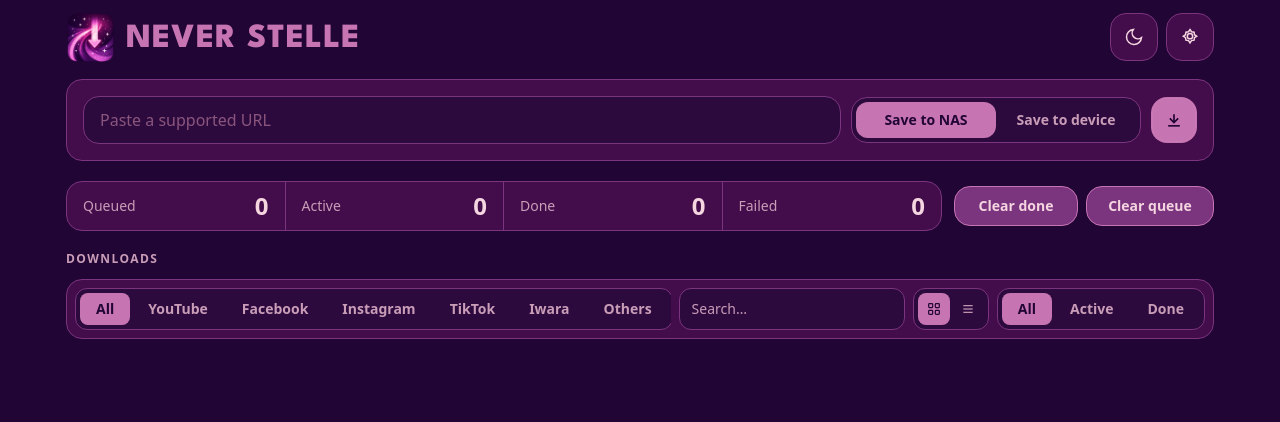
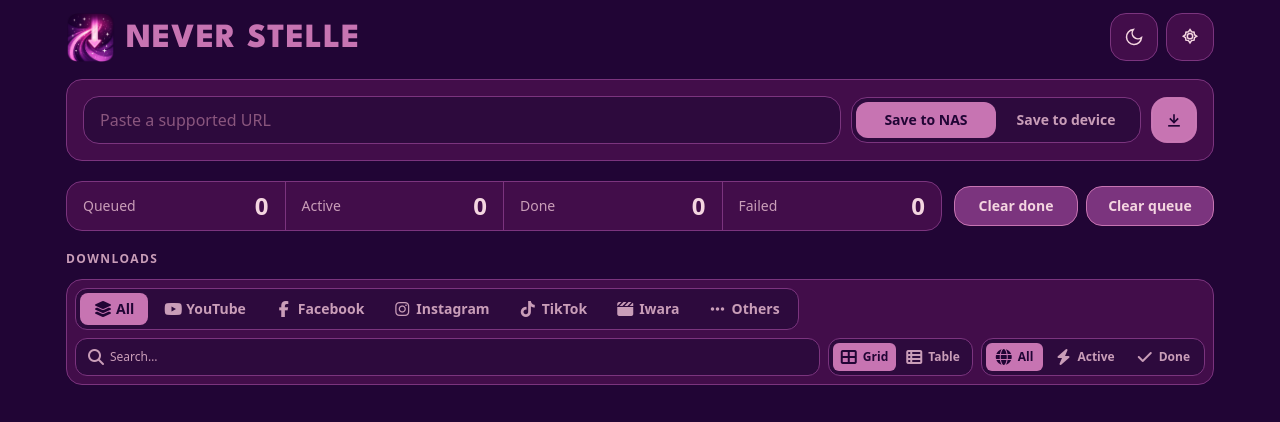
Before and after one commit to EagleStelle/never-stelle, a Flask app: page / in a window 1280 px wide. Shown: the top 422 px of the page. Run offline with Flask 3, Linux system fonts and the light colour scheme; parts of the project's set-up code (start-up, migrations or seed data) failed here and were passed over.

Commit message:
feat: enhance UI with Font Awesome icons

```diff
--- a/app/templates/index.html
+++ b/app/templates/index.html
@@ -14,6 +14,10 @@
     <link
       href="https://fonts.googleapis.com/css2?family=League+Spartan:wght@700;800&display=swap"
       rel="stylesheet"
+    />
+    <link
+      rel="stylesheet"
+      href="https://cdnjs.cloudflare.com/ajax/libs/font-awesome/6.5.2/css/all.min.css"
     />
 
     <script src="https://cdn.jsdelivr.net/npm/@tailwindcss/browser@4"></script>
@@ -391,145 +395,189 @@
           </h2>
 
           <div
-            class="rounded-2xl border border-[var(--iw-border)] bg-[var(--iw-panel)] p-2 shadow-soft"
+            class="sticky top-0 z-10 rounded-2xl border border-[var(--iw-border)] bg-[var(--iw-panel)] p-2 shadow-soft"
           >
-            <div
-              class="flex flex-col gap-2 lg:flex-row lg:items-center lg:justify-between"
-            >
+            <div class="flex flex-col gap-2">
               <div class="max-w-full overflow-x-auto">
                 <nav
                   class="inline-flex w-max flex-nowrap items-center gap-0.5 whitespace-nowrap rounded-xl border border-[var(--iw-border)] bg-[var(--iw-panel2)] p-1 shadow-soft"
                   aria-label="Task sources"
                 >
                   <button
-                    class="menu-btn inline-flex h-8 items-center rounded-lg px-4 text-sm font-semibold transition"
+                    class="menu-btn inline-flex h-8 items-center gap-1.5 rounded-lg px-3.5 text-sm font-semibold transition bg-[var(--iw-accent)] text-[color:var(--iw-strong-text)]"
                     type="button"
                     data-menu="all"
+                    aria-pressed="true"
                   >
-                    All
+                    <i
+                      class="fa-solid fa-layer-group w-4 shrink-0 text-center text-base leading-none"
+                      aria-hidden="true"
+                    ></i>
+                    <span>All</span>
                   </button>
                   <button
-                    class="menu-btn inline-flex h-8 items-center rounded-lg px-4 text-sm font-semibold transition"
+                    class="menu-btn inline-flex h-8 items-center gap-1.5 rounded-lg px-3.5 text-sm font-semibold transition text-[var(--iw-muted)] hover:text-[var(--iw-text)]"
                     type="button"
                     data-menu="youtube"
+                    aria-pressed="false"
                   >
-                    YouTube
+                    <i
+                      class="fa-brands fa-youtube w-4 shrink-0 text-center text-base leading-none"
+                      aria-hidden="true"
+                    ></i>
+                    <span>YouTube</span>
                   </button>
                   <button
-                    class="menu-btn inline-flex h-8 items-center rounded-lg px-4 text-sm font-semibold transition"
+                    class="menu-btn inline-flex h-8 items-center gap-1.5 rounded-lg px-3.5 text-sm font-semibold transition text-[var(--iw-muted)] hover:text-[var(--iw-text)]"
                     type="button"
                     data-menu="facebook"
+                    aria-pressed="false"
                   >
-                    Facebook
+                    <i
+                      class="fa-brands fa-facebook-f w-4 shrink-0 text-center text-base leading-none"
+                      aria-hidden="true"
+                    ></i>
+                    <span>Facebook</span>
                   </button>
                   <button
-                    class="menu-btn inline-flex h-8 items-center rounded-lg px-4 text-sm font-semibold transition"
+                    class="menu-btn inline-flex h-8 items-center gap-1.5 rounded-lg px-3.5 text-sm font-semibold transition text-[var(--iw-muted)] hover:text-[var(--iw-text)]"
                     type="button"
                     data-menu="instagram"
+                    aria-pressed="false"
                   >
-                    Instagram
+                    <i
+                      class="fa-brands fa-instagram w-4 shrink-0 text-center text-base leading-none"
+                      aria-hidden="true"
+                    ></i>
+                    <span>Instagram</span>
                   </button>
                   <button
-                    class="menu-btn inline-flex h-8 items-center rounded-lg px-4 text-sm font-semibold transition"
+                    class="menu-btn inline-flex h-8 items-center gap-1.5 rounded-lg px-3.5 text-sm font-semibold transition text-[var(--iw-muted)] hover:text-[var(--iw-text)]"
                     type="button"
                     data-menu="tiktok"
+                    aria-pressed="false"
                   >
-                    TikTok
+                    <i
+                      class="fa-brands fa-tiktok w-4 shrink-0 text-center text-base leading-none"
+                      aria-hidden="true"
+                    ></i>
+                    <span>TikTok</span>
                   </button>
                   <button
-                    class="menu-btn inline-flex h-8 items-center rounded-lg px-4 text-sm font-semibold transition"
+                    class="menu-btn inline-flex h-8 items-center gap-1.5 rounded-lg px-3.5 text-sm font-semibold transition text-[var(--iw-muted)] hover:text-[var(--iw-text)]"
                     type="button"
                     data-menu="iwara"
+                    aria-pressed="false"
                   >
-                    Iwara
+                    <i
+                      class="fa-solid fa-clapperboard w-4 shrink-0 text-center text-base leading-none"
+                      aria-hidden="true"
+                    ></i>
+                    <span>Iwara</span>
                   </button>
                   <button
-                    class="menu-btn inline-flex h-8 items-center rounded-lg px-4 text-sm font-semibold transition"
+                    class="menu-btn inline-flex h-8 items-center gap-1.5 rounded-lg px-3.5 text-sm font-semibold transition text-[var(--iw-muted)] hover:text-[var(--iw-text)]"
                     type="button"
                     data-menu="others"
+                    aria-pressed="false"
                   >
-                    Others
+                    <i
+                      class="fa-solid fa-ellipsis w-4 shrink-0 text-center text-base leading-none"
+                      aria-hidden="true"
+                    ></i>
+                    <span>Others</span>
                   </button>
                 </nav>
               </div>
 
-              <div class="flex flex-wrap items-center gap-2">
-                <div class="flex min-w-[120px] flex-1 items-center gap-0.5 rounded-xl border border-[var(--iw-border)] bg-[var(--iw-panel2)] p-1 shadow-soft focus-within:border-[var(--iw-accent)]/60 focus-within:ring-1 focus-within:ring-[var(--iw-accent)]/30">
+              <div class="flex flex-col sm:flex-row flex-wrap gap-2">
+                <div class="flex w-full sm:flex-1 items-center gap-2">
+                  <div
+                    class="flex flex-1 items-center gap-0.5 rounded-xl border border-[var(--iw-border)] bg-[var(--iw-panel2)] p-1 shadow-soft focus-within:border-[var(--iw-accent)]/60 focus-within:ring-1 focus-within:ring-[var(--iw-accent)]/30"
+                  >
+                    <i
+                      class="fa-solid fa-magnifying-glass ml-2 w-4 shrink-0 text-center text-base leading-none text-[var(--iw-muted)]"
+                      aria-hidden="true"
+                    ></i>
                     <input
                       id="taskSearch"
                       type="search"
                       placeholder="Search…"
                       autocomplete="off"
-                    class="h-8 w-full bg-transparent px-2 text-sm text-[var(--iw-text)] placeholder-[var(--iw-muted)] outline-none"
+                      class="h-7 w-full bg-transparent px-1 text-xs text-[var(--iw-text)] placeholder-[var(--iw-muted)] outline-none"
                     />
                   </div>
+
                   <div
-                  class="flex items-center gap-0.5 rounded-xl border border-[var(--iw-border)] bg-[var(--iw-panel2)] p-1 shadow-soft"
+                    class="flex shrink-0 items-center gap-0.5 rounded-xl border border-[var(--iw-border)] bg-[var(--iw-panel2)] p-1 shadow-soft"
                   >
                     <button
                       id="gridViewButton"
-                    class="flex h-8 w-8 items-center justify-center rounded-lg text-[var(--iw-muted)] transition hover:text-[var(--iw-text)]"
+                      class="inline-flex h-7 items-center gap-1.5 rounded-md px-2 text-xs font-semibold transition bg-[var(--iw-accent)] text-[color:var(--iw-strong-text)]"
                       type="button"
                       aria-label="Grid view"
                       aria-pressed="true"
                     >
-                    <svg
-                      viewBox="0 0 24 24"
-                      fill="none"
-                      stroke="currentColor"
-                      stroke-width="1.8"
-                      class="h-4 w-4"
-                    >
-                      <rect x="4" y="4" width="6" height="6" rx="1.2"></rect>
-                      <rect x="14" y="4" width="6" height="6" rx="1.2"></rect>
-                      <rect x="4" y="14" width="6" height="6" rx="1.2"></rect>
-                      <rect x="14" y="14" width="6" height="6" rx="1.2"></rect>
-                    </svg>
+                      <i
+                        class="fa-solid fa-table-cells-large w-4 shrink-0 text-center text-base leading-none"
+                        aria-hidden="true"
+                      ></i>
+                      <span>Grid</span>
                     </button>
                     <button
                       id="tableViewButton"
-                    class="flex h-8 w-8 items-center justify-center rounded-lg text-[var(--iw-muted)] transition hover:text-[var(--iw-text)]"
+                      class="inline-flex h-7 items-center gap-1.5 rounded-md px-2 text-xs font-semibold transition text-[var(--iw-muted)] hover:text-[var(--iw-text)]"
                       type="button"
                       aria-label="Table view"
                       aria-pressed="false"
                     >
-                    <svg
-                      viewBox="0 0 24 24"
-                      fill="none"
-                      stroke="currentColor"
-                      stroke-width="1.8"
-                      class="h-4 w-4"
-                    >
-                      <path d="M5 7h14"></path>
-                      <path d="M5 12h14"></path>
-                      <path d="M5 17h14"></path>
-                    </svg>
+                      <i
+                        class="fa-solid fa-table-list w-4 shrink-0 text-center text-base leading-none"
+                        aria-hidden="true"
+                      ></i>
+                      <span>Table</span>
                     </button>
+                  </div>
                 </div>
 
                 <div
-                  class="flex items-center gap-0.5 rounded-xl border border-[var(--iw-border)] bg-[var(--iw-panel2)] p-1 shadow-soft"
+                  class="flex w-full sm:w-auto items-center gap-0.5 rounded-xl border border-[var(--iw-border)] bg-[var(--iw-panel2)] p-1 shadow-soft"
                 >
                   <button
-                    class="filter-btn h-8 rounded-lg px-4 text-sm font-semibold transition"
+                    class="filter-btn inline-flex h-7 flex-1 items-center justify-center gap-1.5 rounded-md px-2.5 text-xs font-semibold transition sm:flex-none bg-[var(--iw-accent)] text-[color:var(--iw-strong-text)]"
                     type="button"
                     data-filter="all"
+                    aria-pressed="true"
                   >
-                    All
+                    <i
+                      class="fa-solid fa-globe w-4 shrink-0 text-center text-base leading-none"
+                      aria-hidden="true"
+                    ></i>
+                    <span>All</span>
                   </button>
                   <button
-                    class="filter-btn h-8 rounded-lg px-4 text-sm font-semibold transition"
+                    class="filter-btn inline-flex h-7 flex-1 items-center justify-center gap-1.5 rounded-md px-2.5 text-xs font-semibold transition sm:flex-none text-[var(--iw-muted)] hover:text-[var(--iw-text)]"
                     type="button"
                     data-filter="active"
+                    aria-pressed="false"
                   >
-                    Active
+                    <i
+                      class="fa-solid fa-bolt w-4 shrink-0 text-center text-base leading-none"
+                      aria-hidden="true"
+                    ></i>
+                    <span>Active</span>
                   </button>
                   <button
-                    class="filter-btn h-8 rounded-lg px-4 text-sm font-semibold transition"
+                    class="filter-btn inline-flex h-7 flex-1 items-center justify-center gap-1.5 rounded-md px-2.5 text-xs font-semibold transition sm:flex-none text-[var(--iw-muted)] hover:text-[var(--iw-text)]"
                     type="button"
                     data-filter="done"
+                    aria-pressed="false"
                   >
-                    Done
+                    <i
+                      class="fa-solid fa-check w-4 shrink-0 text-center text-base leading-none"
+                      aria-hidden="true"
+                    ></i>
+                    <span>Done</span>
                   </button>
                 </div>
               </div>
@@ -937,6 +985,9 @@
         saved_save_mode: {{ saved_save_mode|tojson }},
       };
     </script>
-    <script type="module" src="{{ url_for('static', filename='js/main.js') }}"></script>
+    <script
+      type="module"
+      src="{{ url_for('static', filename='js/main.js') }}"
+    ></script>
   </body>
 </html>
```
Lines whose indentation alone changed are shown as unchanged.
